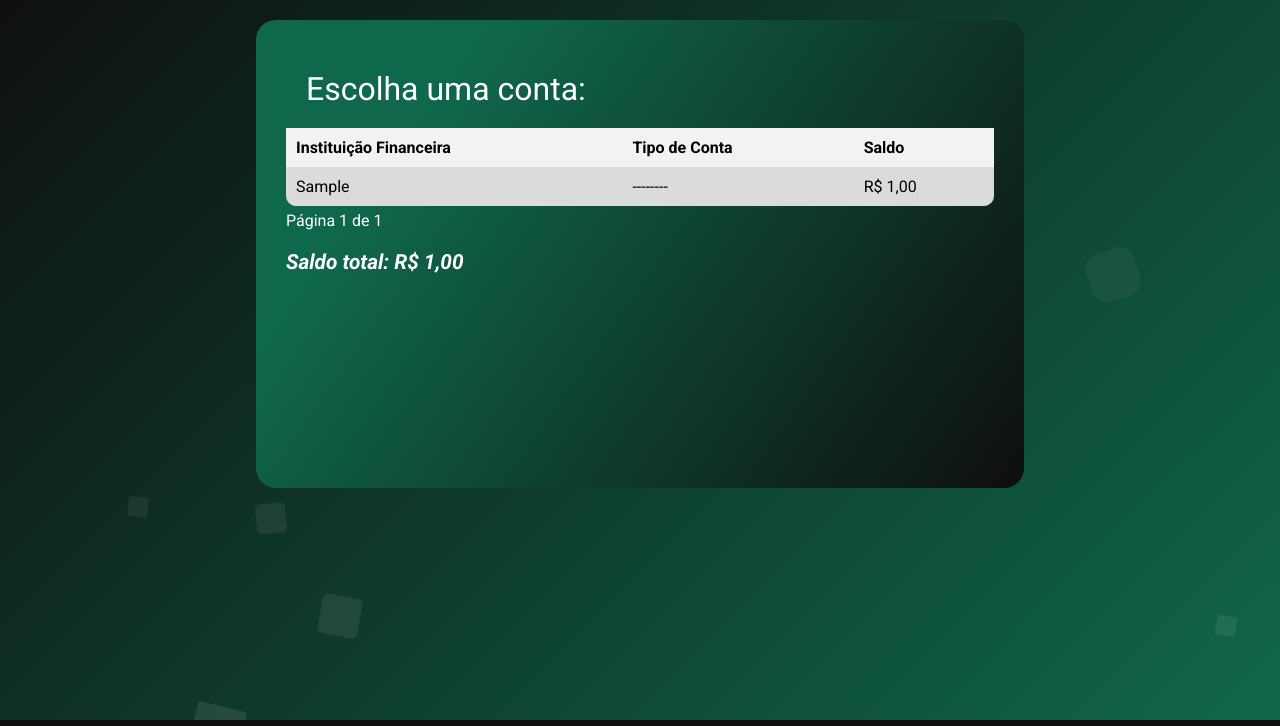
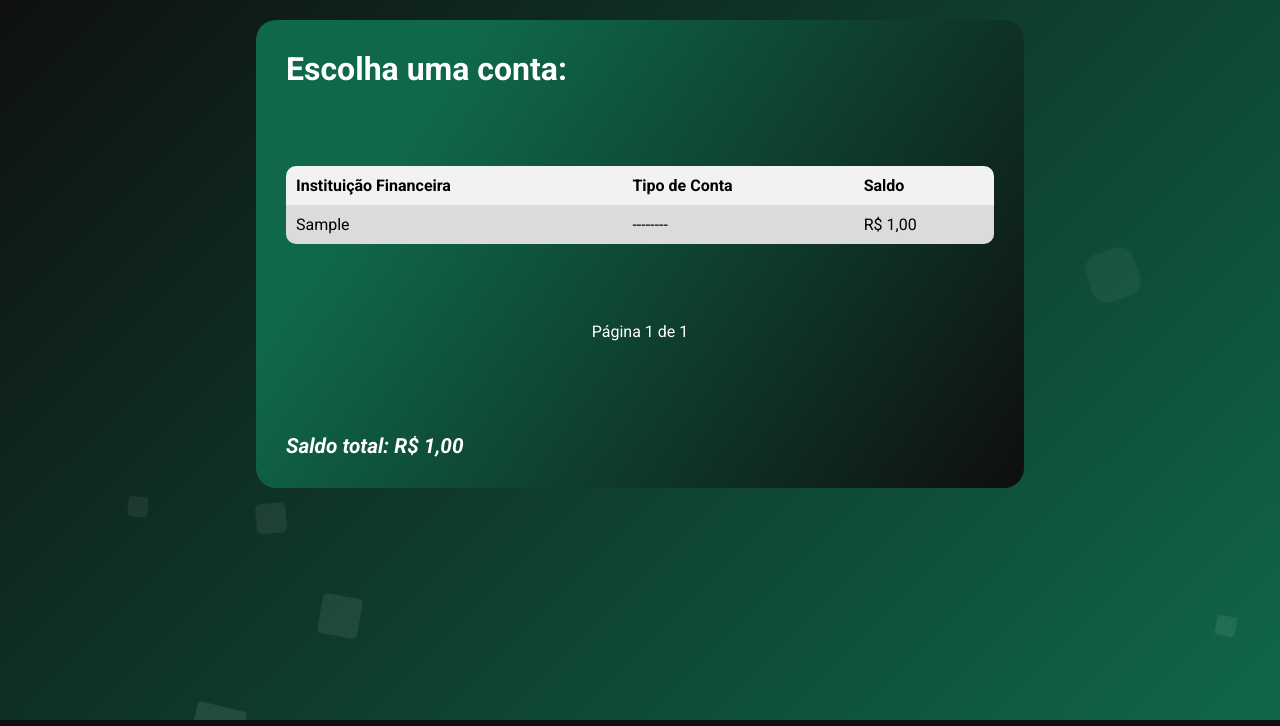
Before and after one commit to victorhostert/DesafioPubFuture, a Django app: page / in a window 1280 px wide. Shown: the part 50-776 px from the top of the page. Run offline with Django 4.2, Linux system fonts and the light colour scheme; tables that the repository leaves empty hold one stand-in row (values such as "Sample post"); some libraries are stand-ins or nearby versions.

Commit message:
feat: mudanças nos estilos

```diff
--- a/contas/templates/atualizar_conta.html
+++ b/contas/templates/atualizar_conta.html
@@ -8,7 +8,7 @@
         <h2>Atualizar uma conta:</h2>
         <form action="{% url 'contas:atualizar' conta.id %}" method="post">
             {% csrf_token %}
-            {{form.as_p}}
+            {{form}}
             <button type="submit">Atualizar conta</button>
         </form>
     </div>
--- a/contas/templates/cadastro_conta.html
+++ b/contas/templates/cadastro_conta.html
@@ -8,7 +8,7 @@
         <h2>Cadastrar uma nova conta:</h2>
         <form action="{% url 'contas:cadastrar' %}" method="post">
             {% csrf_token %}
-            {{form.as_p}}
+            {{form}}
             <button type="submit">Cadastrar conta</button>
         </form>
     </div>
--- a/contas/templates/detalhe_conta.html
+++ b/contas/templates/detalhe_conta.html
@@ -15,7 +15,6 @@
                 </div>
                 <tr>
                     <th>Tipo de Receita</th>
-                    <th>Descrição</th>
                     <th>Data Recebimento</th>
                     <th>Data Recebimento Esperado</th>
                     <th>Valor</th>
@@ -23,7 +22,6 @@
                 {% for receita in receitas %}
                 <tr>
                     <td><a href="{% url 'receitas:detalhe' receita.id %}">{{receita.get_tipoReceita_display}}</a></td>
-                    <td><a href="{% url 'receitas:detalhe' receita.id %}">{{receita.descricao_snippet}}</a></td>
                     <td><a href="{% url 'receitas:detalhe' receita.id %}">{{receita.dataRecebimento}}</a></td>
                     <td><a href="{% url 'receitas:detalhe' receita.id %}">{{receita.dataRecebimentoEsperado}}</a></td>
                     <td><a href="{% url 'receitas:detalhe' receita.id %}">{{receita.valor|floatformat:2}}</a></td>
--- a/contas/templates/filtrar_contas.html
+++ b/contas/templates/filtrar_contas.html
@@ -25,7 +25,7 @@
             {% endfor %}
             <div class="saldo_field">
                 <p>Salário</p>
-                <p>{{ form.saldo_min }} - {{ form.saldo_max }}</p>
+                <p>{{ form.saldo_min }} {{ form.saldo_max }}</p>
             </div>
             <button type="submit">Pesquisar</button>
         </form>
--- a/contas/templates/transferencia.html
+++ b/contas/templates/transferencia.html
@@ -8,7 +8,7 @@
         <h2>Fazer uma transferência:</h2>
         <form action="{% url 'contas:transferencia' %}" method="post">
             {% csrf_token %}
-            {{form.as_p}}
+            {{form}}
             <button type="submit">Transferir</button>
         </form>
     </div>
--- a/despesas/templates/atualizar_despesa.html
+++ b/despesas/templates/atualizar_despesa.html
@@ -7,7 +7,7 @@
     <h2>Atualizar uma despesa:</h2>
     <form action="{% url 'despesas:atualizar' despesa.id %}" method="post">
         {% csrf_token %}
-        {{form.as_p}}
+        {{form}}
         <button type="submit">Atualizar</button>
     </form>
 </div>
--- a/despesas/templates/cadastrar_despesa.html
+++ b/despesas/templates/cadastrar_despesa.html
@@ -7,7 +7,7 @@
     <h2>Cadastrar uma nova despesa:</h2>
     <form action="{% url 'despesas:cadastrar' conta.id %}" method="post">
         {% csrf_token %}
-        {{form.as_p}}
+        {{form}}
         <button type="submit">Cadastrar despesa</button>
     </form>
 </div>
--- a/receitas/templates/atualizar_receita.html
+++ b/receitas/templates/atualizar_receita.html
@@ -8,7 +8,7 @@
         <h2>Atualizar uma receita:</h2>
         <form action="{% url 'receitas:atualizar' receita.id %}" method="post">
             {% csrf_token %}
-            {{form.as_p}}
+            {{form}}
             <button type="submit">Atualizar</button>
         </form>
     </div>
--- a/receitas/templates/cadastrar_receita.html
+++ b/receitas/templates/cadastrar_receita.html
@@ -8,7 +8,7 @@
         <h2>Cadastrar uma nova receita:</h2>
         <form action="{% url 'receitas:cadastrar' conta.id %}" method="post">
             {% csrf_token %}
-            {{form.as_p}}
+            {{form}}
             <button type="submit">Cadastrar receita</button>
         </form>
     </div>
--- a/static/styles.css
+++ b/static/styles.css
@@ -31,9 +31,14 @@ td, th{
 table tr:last-child td:first-child {
     border-bottom-left-radius: 10px;
 }
-
 table tr:last-child td:last-child {
     border-bottom-right-radius: 10px;
+}
+table th:last-child {
+    border-top-right-radius: 10px;
+}
+table th:first-child{
+    border-top-left-radius: 10px;
 }
 .header{
     height: 50px;
@@ -61,7 +66,7 @@ table tr:last-child td:last-child {
 .wrapper_main{
     min-height: calc(100vh - 80px);
 }
-.wrapper{
+.wrapper, .wrapper_homepage{
     min-height: 65%;
     max-width: 60%;
     background: rgb(15,104,76);
@@ -73,6 +78,13 @@ table tr:last-child td:last-child {
 .wrapper h1, h2{
     margin: 20px;
     font-weight: normal;
+}
+.wrapper_homepage{
+    display: flex;
+    flex-direction: column;
+    flex-wrap: wrap;
+    align-content: center;
+    justify-content: space-between;
 }
 .contas_homepage{
     width: 100%;
@@ -128,6 +140,7 @@ table tr:last-child td:last-child {
     flex-wrap: wrap;
     padding: 10px;
     align-content: center;
+    max-height: 100%;
 }
 .detalhe_conta *{
     margin: 10px auto;
@@ -135,11 +148,20 @@ table tr:last-child td:last-child {
 .detalhe_conta table{
     max-width: 80%;
 }
+.pagination{
+    margin: 0 auto;
+    width: fit-content;
+}
 .saldo_total{
     font-size: 1.3rem;
     font-weight: 600;
     font-style: italic;
     margin-top: 20px;
+}
+.saldo_field p{
+    display: flex;
+    flex-direction: row;
+    flex-wrap: nowrap;
 }
 .formulario{
     padding: 10px;
@@ -173,10 +195,16 @@ table tr:last-child td:last-child {
     padding: 20px;
 }
 .cadastro_despesa_receita{
-    margin-top: 20%;
+    margin: 0 auto;
+    padding: 10px;
+    display: flex;
+    flex-direction: column;
+    flex-wrap: wrap;
+    align-content: center;
+    max-width: 50%;
 }
 .cadastro_despesa_receita *{
-    float: right;
+    margin: 0 auto;
 }
 .errorlist{
     color: tomato;
--- a/templates/base.html
+++ b/templates/base.html
@@ -7,7 +7,8 @@
     <link rel="stylesheet" href="{% static 'styles.css' %}">
     <link rel="icon" href="https://freepngimg.com/thumb/money/64045-money-symbol-dollar-sign-green-transparent-icon.png">
     <script src="https://code.jquery.com/jquery-3.2.1.slim.min.js"></script>
-    <script src="https://cdnjs.cloudflare.com/ajax/libs/jquery.mask/1.14.15/jquery.mask.min.js"></script>    <title>{% block 'titulo' %}{% endblock %}</title>
+    <script src="https://cdnjs.cloudflare.com/ajax/libs/jquery.mask/1.14.15/jquery.mask.min.js"></script>
+    <title>{% block 'titulo' %}{% endblock %}</title>
 </head>
 <body>
 
--- a/templates/homepage.html
+++ b/templates/homepage.html
@@ -4,7 +4,7 @@
 
 {% block 'conteudo' %}
 {% if contas %}
-    <div class="wrapper">
+    <div class="wrapper_homepage">
         <h1>Escolha uma conta:</h1>
         <table class="contas_homepage">
             <tr>
@@ -38,6 +38,7 @@
         <div class="saldo_total">
             <p>Saldo total: R$ {{saldo_total|floatformat:2}}</p>
         </div>
+    </div>
 {% else %}
     <div class="wrapper">
         <h2>Cadastre uma conta para iniciar</h2>
```
Lines whose indentation alone changed are shown as unchanged.
